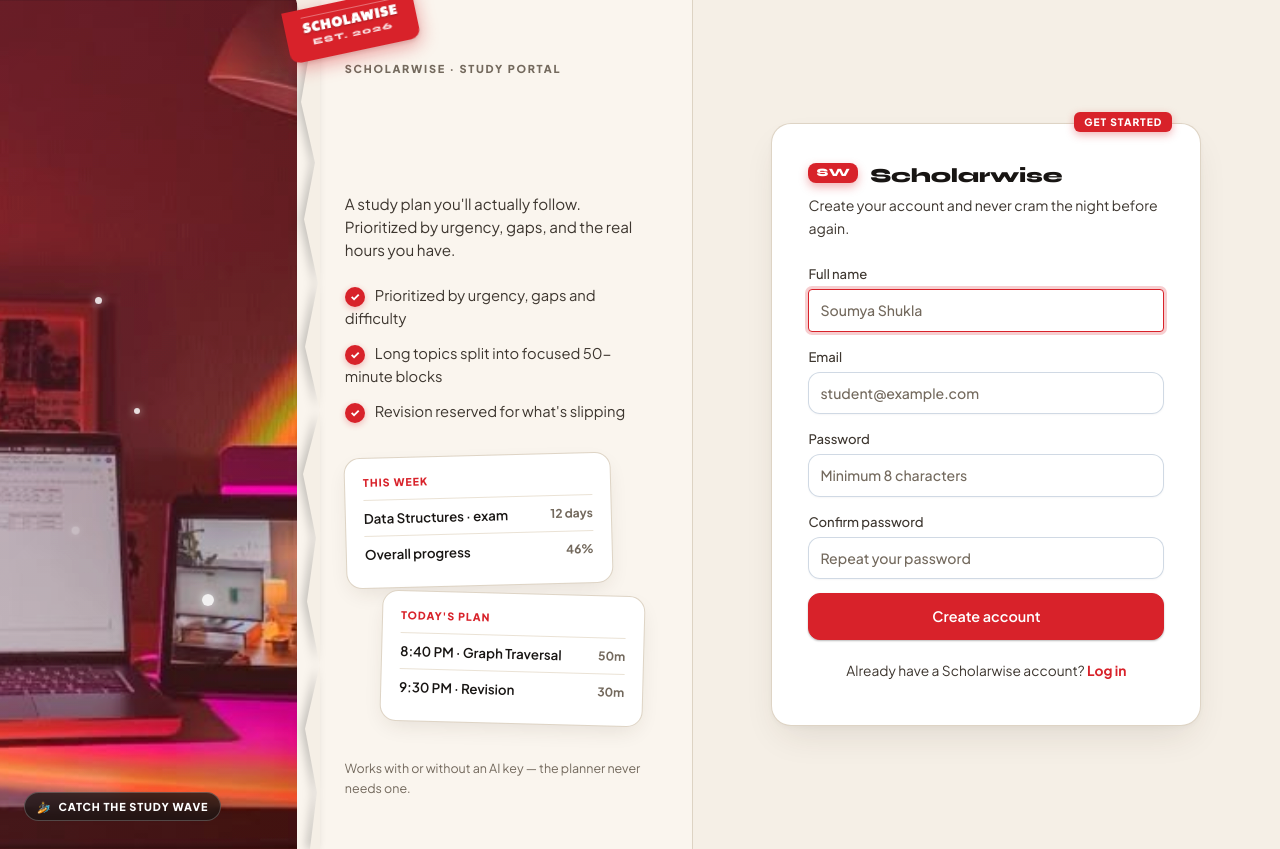
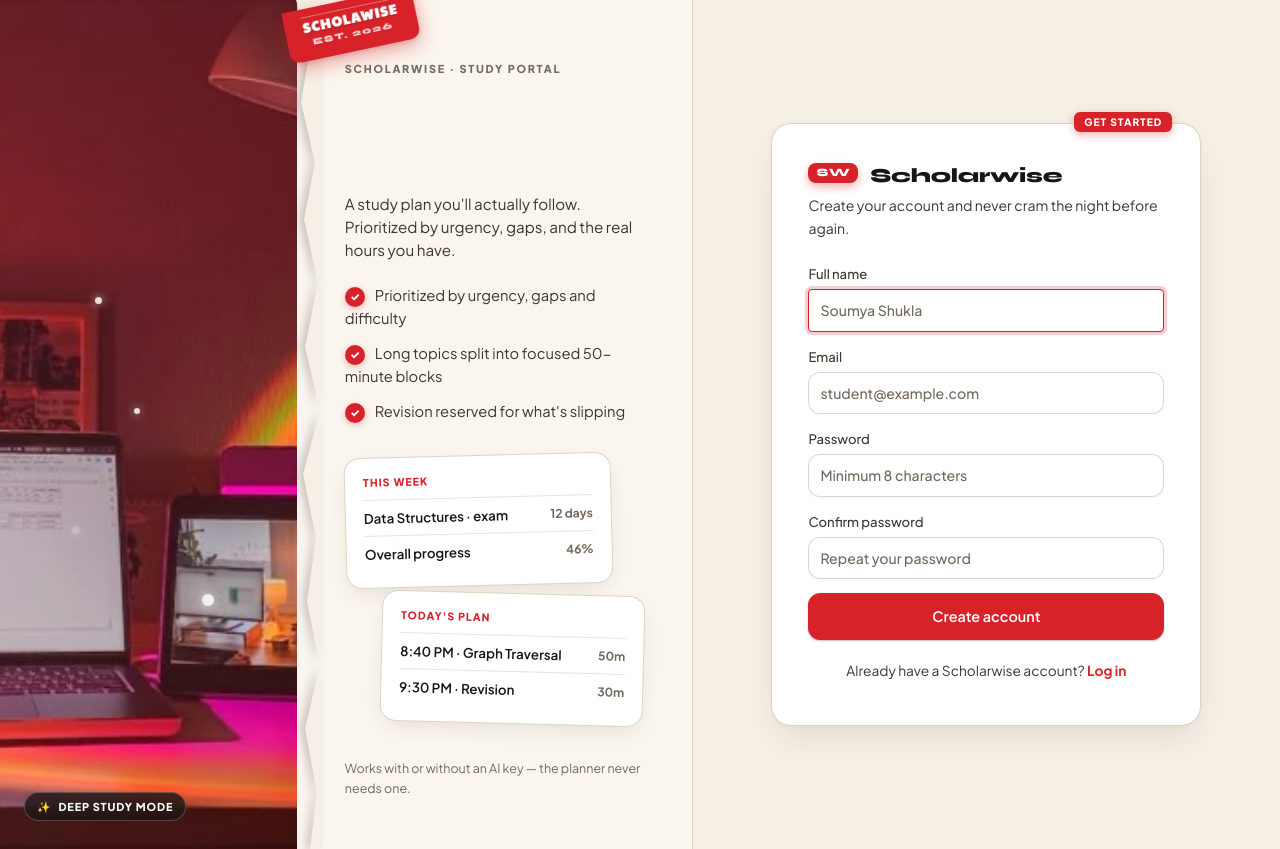
Before and after one commit to soumyii788/scholwise, a React (Vite) app in the folder frontend/: page /register in a window 1280 px wide. Built offline with nearby package versions, Linux system fonts and the light colour scheme.

Commit message:
feat(frontend): update registration visual with retro split theme and cozy study badge
- Add split-screen layout with ambient study visual and torn-paper SVG divider
- Add hanging Scholarwise brand tag and bold retro typography
- Include animated overlay pill for deep study mode

```diff
--- a/frontend/src/pages/Register.jsx
+++ b/frontend/src/pages/Register.jsx
@@ -61,8 +61,8 @@ export default function Register() {
             <span className="spray-drop drop-4" />
           </div>
           <div className="retro-surf-pill">
-            <span>🏄</span>
-            <span>CATCH THE STUDY WAVE</span>
+            <span>✨</span>
+            <span>DEEP STUDY MODE</span>
           </div>
         </div>
 
```
